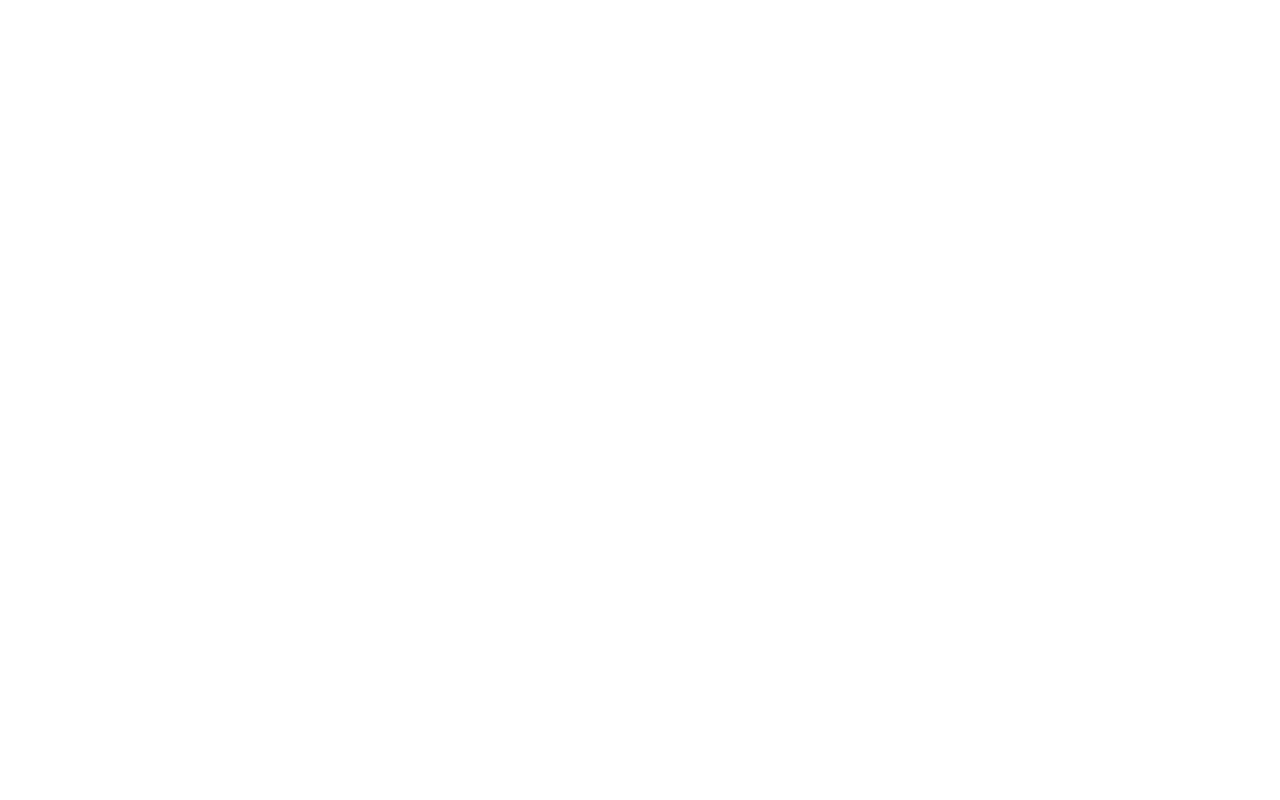
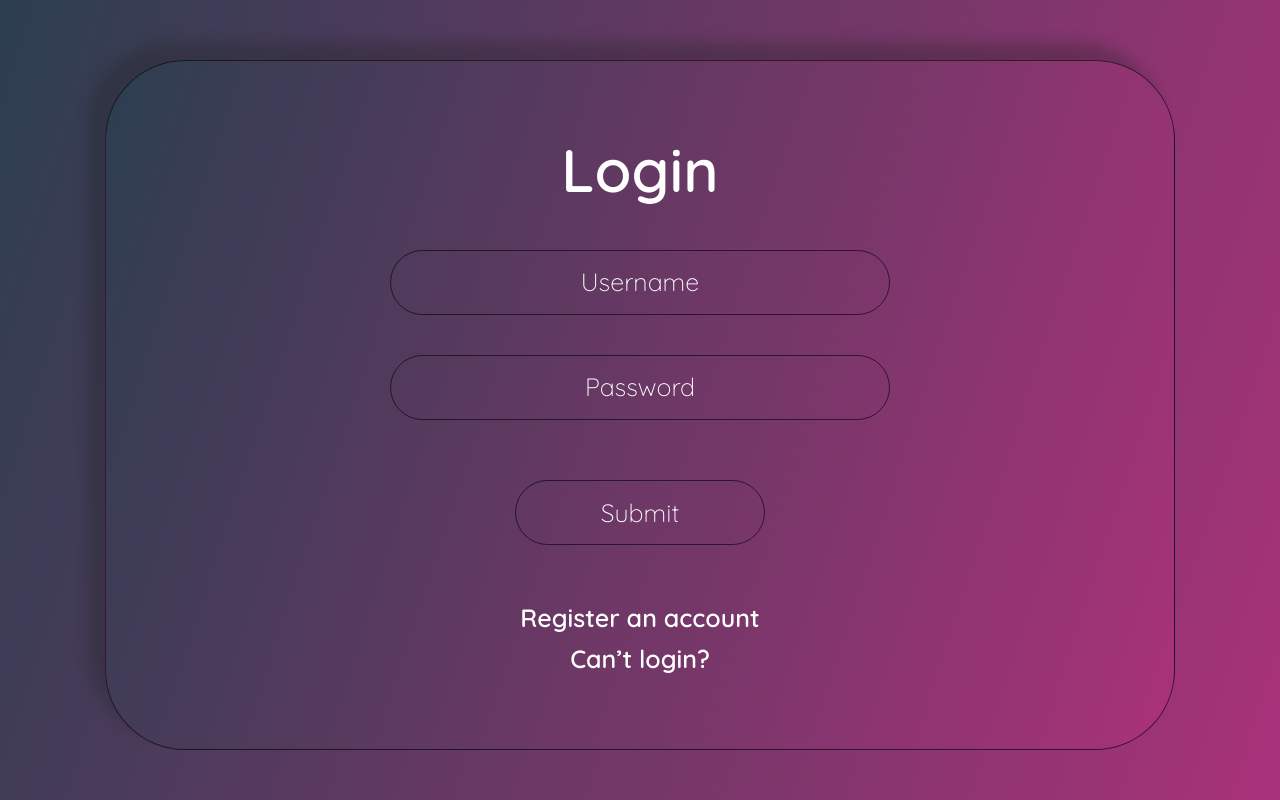
Before and after one commit to ew1tt058/Login-menu-new-vers-, a website: page index.html in a window 1280 px wide. Drawn offline with nearby package versions, Linux system fonts and the light colour scheme; files that its build step writes are made by us from their sources.

Commit message:
login page

```diff
--- a/index.html
+++ b/index.html
@@ -1,11 +1,36 @@
 <!DOCTYPE html>
 <html lang="en">
+
 <head>
     <meta charset="UTF-8">
     <meta name="viewport" content="width=device-width, initial-scale=1.0">
+    <meta name="description" content="Login menu">
+    <link rel="preconnect" href="https://fonts.googleapis.com">
+    <link rel="preconnect" href="https://fonts.gstatic.com" crossorigin>
+    <link href="https://fonts.googleapis.com/css2?family=Quicksand:wght@300..700&display=swap" rel="stylesheet">
+    <link rel="stylesheet" href="dist/index.css">
     <title>Login menu(new version)</title>
 </head>
+
 <body>
+    <form class="login">
+        <div class="login-menu" aria-label="Login menu">
+            <div class="login-menu__title" aria-label="Login menu title">
+                <h2 class="login-menu__title title--login">Login </h2>
+            </div>
+            <div class="login-menu__data" aria-label="Login user data">
+                <input type="text" class="login-menu__data-username" aria-label="Username" placeholder="Username" name="Username" aria-required="true" required autocomplete="off">
+                <input type="password" class="login-menu__data-password" aria-label="password" placeholder="Password" name="Password" aria-required="true" required autocomplete="off">
+            </div>
+            <div class="login-menu__wrapper">
+                <button type="submit" aria-label="Submit" class="login-menu__wrapper-btn">Submit</button>
+            </div>
+            <div class="login-menu__links" aria-label="Login menu links">
+                <a href="/files/register-an-account.html" class=" login-menu__links-reg" aria-label="Register an account">Register an account</a>
+                <a href="/files/cant-login.html" class="login-menu__links-cant " aria-label="Can’t login?t">Can’t login?</a>
+            </div>
+        </div>
+    </form>
+</body>
 
-</body>
 </html>
--- /dev/null
+++ b/styles/_basic.scss
@@ -0,0 +1,61 @@
+* {
+    box-sizing: border-box;
+    margin: 0;
+}
+
+body {
+    font-family: 'Quicksand';
+    margin: 0 auto;
+    padding: 0;
+}
+h1,h2,h3,h4,h5,h6,ul,p,button {
+
+    margin: 0;
+    padding: 0;
+}
+a{
+    text-decoration: none;
+    color:unset ;
+}
+
+li{
+    list-style: none;
+}
+
+blockquote{
+    margin: 0;
+}
+
+figure {
+    margin: 0;
+}
+
+hr{
+    margin: 0;
+    width: 100%;
+}
+
+html {
+    width: 100%;
+    height: 100%;
+    scroll-behavior: smooth;
+}
+
+*{padding: 0;margin: 0;border: 0;}
+*,*:before,*:after{-moz-box-sizing: border-box;-webkit-box-sizing: border-box;box-sizing: border-box;}
+:focus,:active{outline: none;}
+a:focus,a:active{outline: none;}
+nav,footer,header,aside{display: block;}
+html,body{
+  height:100%;width:100%;
+  font-size:100%;line-height:1;-ms-text-size-adjust:100%;-moz-text-size-adjust:100%;-webkit-text-size-adjust:100%;}
+input,button,textarea{font-family:inherit;}
+input::-ms-clear{display: none;}
+button{cursor: pointer;}
+button::-moz-focus-inner{padding:0;border:0;}
+a,a:visited{text-decoration: none;}
+a:hover{text-decoration: none;}
+ul li{list-style: none;}
+img{vertical-align: top;}
+h1,h2,h3,h4,h5,h6{font-size:inherit;font-weight: inherit;}
+a{color:inherit;}
--- /dev/null
+++ b/styles/_importer.scss
@@ -0,0 +1,5 @@
+@forward 'variables';
+@forward 'mixins';
+@forward 'basic';
+@forward 'login';
+@forward 'placeholders';
--- /dev/null
+++ b/styles/_login.scss
@@ -0,0 +1,103 @@
+@use '_variables.scss' as v;
+@use '_mixins.scss' as m;
+@use '_placeholders.scss';
+
+.login {
+    padding: 60px 0 0 0;
+    font-family: 'Quicksand' sans-serif;
+    @include m.d-flex(center, start, nowrap, row, 0, 0);
+
+    &-menu {
+        width: 1070px;
+        height: 690px;
+        border-radius: 80px;
+        background: v.$color_gradient;
+        border: 1px solid rgba(0, 0, 0, 0.6);
+        box-shadow: -16px -16px 14px 1px rgba(#212020, .3);
+        @include m.d-flex(center, center, nowrap, column, 10px, 0);
+
+        &__title {
+            @include m.font(60px, 600, v.$color_white);
+        }
+
+        &__data {
+            padding: 50px 0 0 0;
+            @include m.d-flex(center, center, nowrap, column, 0, 40px);
+            &-username,
+            &-password {
+                @extend %input;
+
+                &::placeholder {
+                    @extend %placeholder;
+                    @include m.font(25px, 100, v.$color_white);
+                }
+            }
+
+        }
+
+        &__wrapper-btn{
+            @include m.font(25px, 100, v.$color_white);
+            @extend %placeholder;
+            @extend %btn;
+        }
+
+        &__links{
+            @include m.font(25px, 600, v.$color_white);
+            @include m.d-flex(center, center, nowrap, column, 0,16px);
+            &-reg,
+            &-cant{
+                @extend %links;
+            }
+        }
+
+        @media (max-width: v.$media_xl) {
+            max-width: 700px;
+            border-radius: 90px;
+    }
+    @media (max-width: v.$media_md) {
+        width: 500px;
+        height: 600px;
+        border-radius:60px ;
+        .login-menu__title{
+            @include m.font(30px, 600, v.$color_white);
+        }
+        .login-menu__data-username,
+        .login-menu__data-password{
+            width: 400px;
+        }
+
+        @include m.font(25px, 600, v.$color_white);
+        @include m.d-flex(center, center, nowrap, column, 10px, 0);
+}
+
+@media (max-width: v.$media_sm){
+        width: 400px;
+        height: 600px;
+        border-radius:50px ;
+        .login-menu__data-username,
+        .login-menu__data-password{
+            width: 350px;
+        }
+        .login-menu__links-reg,
+        .login-menu__links-cant{
+            @include m.font(20px, 400, v.$color_white);
+        }
+}
+@media (max-width: v.$media_min){
+        width: 400px;
+        height: 510px;
+        border-radius:50px ;
+        .login-menu__wrapper-btn
+        {
+            margin: 30px;
+        }
+        .login-menu__title{
+            padding: 25px 0 0 0 ;
+        }
+        .login-menu__links-reg,
+        .login-menu__links-cant{
+            @include m.font(20px, 400, v.$color_white);
+        }
+}
+}
+}
--- /dev/null
+++ b/styles/_mixins.scss
@@ -0,0 +1,17 @@
+@mixin d-flex ($justify:center,$align:center,$wrap:nowrap,$direction:row, $column-gap: 0, $row-gap: 0) {
+    display: flex;
+    justify-content: $justify;
+    align-items: $align;
+    flex-wrap:$wrap;
+    flex-direction: $direction;
+    column-gap: $column-gap ;
+    row-gap: $row-gap;
+}
+@mixin font($size: 16, $weight: 400, $color: #fff, $style: normal) {
+    font: {
+        size: $size;
+        weight: $weight;
+        style: $style;
+    }
+    color: $color;
+}
--- /dev/null
+++ b/styles/_placeholders.scss
@@ -0,0 +1,71 @@
+@use 'variables' as v;
+@use 'mixins' as m;
+
+%input {
+    cursor: pointer;
+    position: relative;
+    text-align: center;
+    width: 500px;
+    height: 65px;
+    border-radius: 70px;
+    background: transparent;
+    border: 1px solid rgba(0, 0, 0, 0.6);
+    color: #dcdc;
+    @include m.font(25px,400,v.$color_white);
+    transition:0.5s ease-in;
+}
+%input:hover{
+    background: v.$color_gradient-rev;
+    transition:0.2s ease-in;
+    box-shadow:0px 0px 60px 10px rgba(33, 32, 32, 0.6);
+}
+%input:focus    {
+    background: v.$color_gradient-rev;
+    transition:0.2s ease-in;
+    box-shadow:0px 0px 60px 10px rgba(33, 32, 32, 0.6);
+}
+
+%placeholder{
+    &::placeholder {
+        position:absolute;
+        top: 15px;
+        bottom: 15px;
+        right: 15px;
+        left:15px ;
+        text-align: center;
+        @include m.font(25px, 100, v.$color_white);
+    }
+}
+
+
+%btn {
+        margin: 60px;
+            width: 250px;
+            height: 65px;
+            border-radius: 70px;
+            background: transparent ;
+            border: 1px solid rgba(0, 0, 0, 0.6);
+            transition:0.5s ease-in;
+}
+
+%btn:hover{
+    transition:all 0.2s ease-in;
+    background: v.$color_gradient-rev;
+    @include m.font(25px, 100, v.$color_white);
+    box-shadow:0px 0px 60px 10px rgba(33, 32, 32, 0.6);
+}
+%btn:focus    {
+    transition:0.2s ease-in;
+    background: v.$color_gradient-rev;
+    box-shadow:0px 0px 60px 10px rgba(33, 32, 32, 0.6);
+}
+
+%btn:active{
+    transition: none;
+    box-shadow:0px 0px 60px 10px rgba(green, 1);
+}
+
+%links:hover{
+        transition:0.2s ease-in;
+        color: aqua;
+}
--- /dev/null
+++ b/styles/_variables.scss
@@ -0,0 +1,15 @@
+$color_gradient:linear-gradient(108deg, #2c3e50 0%, #303e51 3.54%, #363d53 7.66%, #3a3d54 10.9%, #3e3c56 14.34%, #423c57 17.99%, #463b59 21.27%, #4b3b5a 24.86%, #503b5c 28.83%, #543a5d 32.43%, #583a5f 35.72%, #5c3960 38.96%, #603961 42.29%, #653863 45.85%, #6a3865 49.13%, #6e3866 52.38%, #713767 55.9%, #743768 59.19%, #793769 62.36%, #7d366b 65.63%, #81366c 68.92%, #86356e 71.81%, #8a356f 74.99%, #8f3471 78.28%, #933472 81.76%, #963473 85.08%, #993374 88.28%, #9d3375 91.09%, #a13377 94.55%, #a83279 97.85%);
+$color_gradient-rev:linear-gradient(319deg, #2c3e50 0%, #303e51 3.54%, #363d53 7.66%, #3a3d54 10.9%, #3e3c56 14.34%, #423c57 17.99%, #463b59 21.27%, #4b3b5a 24.86%, #503b5c 28.83%, #543a5d 32.43%, #583a5f 35.72%, #5c3960 38.96%, #603961 42.29%, #653863 45.85%, #6a3865 49.13%, #6e3866 52.38%, #713767 55.9%, #743768 59.19%, #793769 62.36%, #7d366b 65.63%, #81366c 68.92%, #86356e 71.81%, #8a356f 74.99%, #8f3471 78.28%, #933472 81.76%, #963473 85.08%, #993374 88.28%, #9d3375 91.09%, #a13377 94.55%, #a83279 97.85%);
+
+$color_blue:#678FF2;
+$color_white:#FFF;
+$color_black:#000;
+$color_grey:#B4B4B4;
+
+
+$media_xxl:1440px;
+$media_xl:1200px;
+$media_lg:992px;
+$media_md:768px;
+$media_sm:576px;
+$media_min:428px;
--- a/styles/index.scss
+++ b/styles/index.scss
@@ -0,0 +1,6 @@
+@use 'importer';
+@use 'variables' as v;
+
+body {
+background: v.$color_gradient;
+}
```
Also changed, not shown: package.json (added, +40 -0 lines), files/cant-login.html (added), files/register-an-account.html (added), 2 other files.
